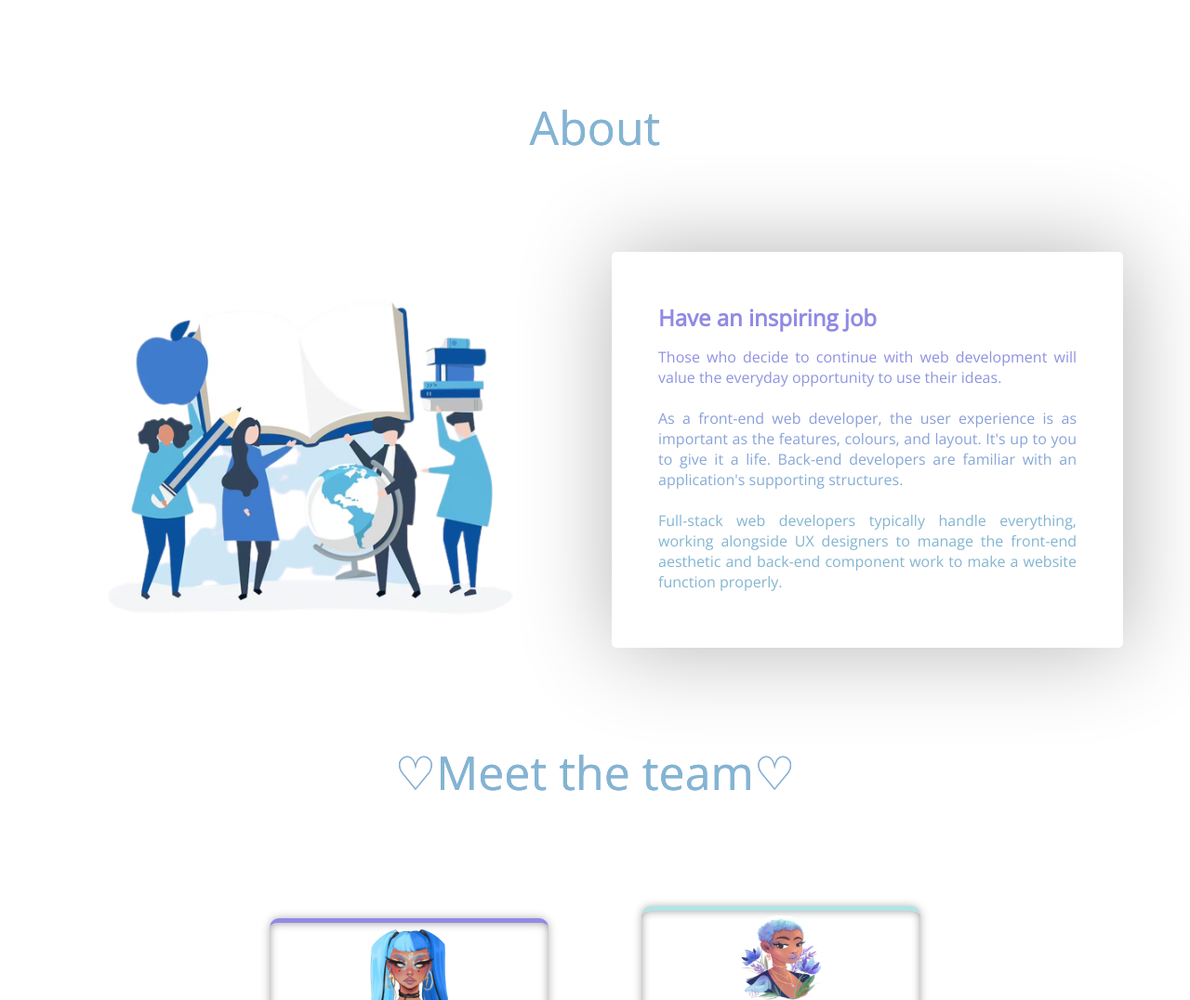
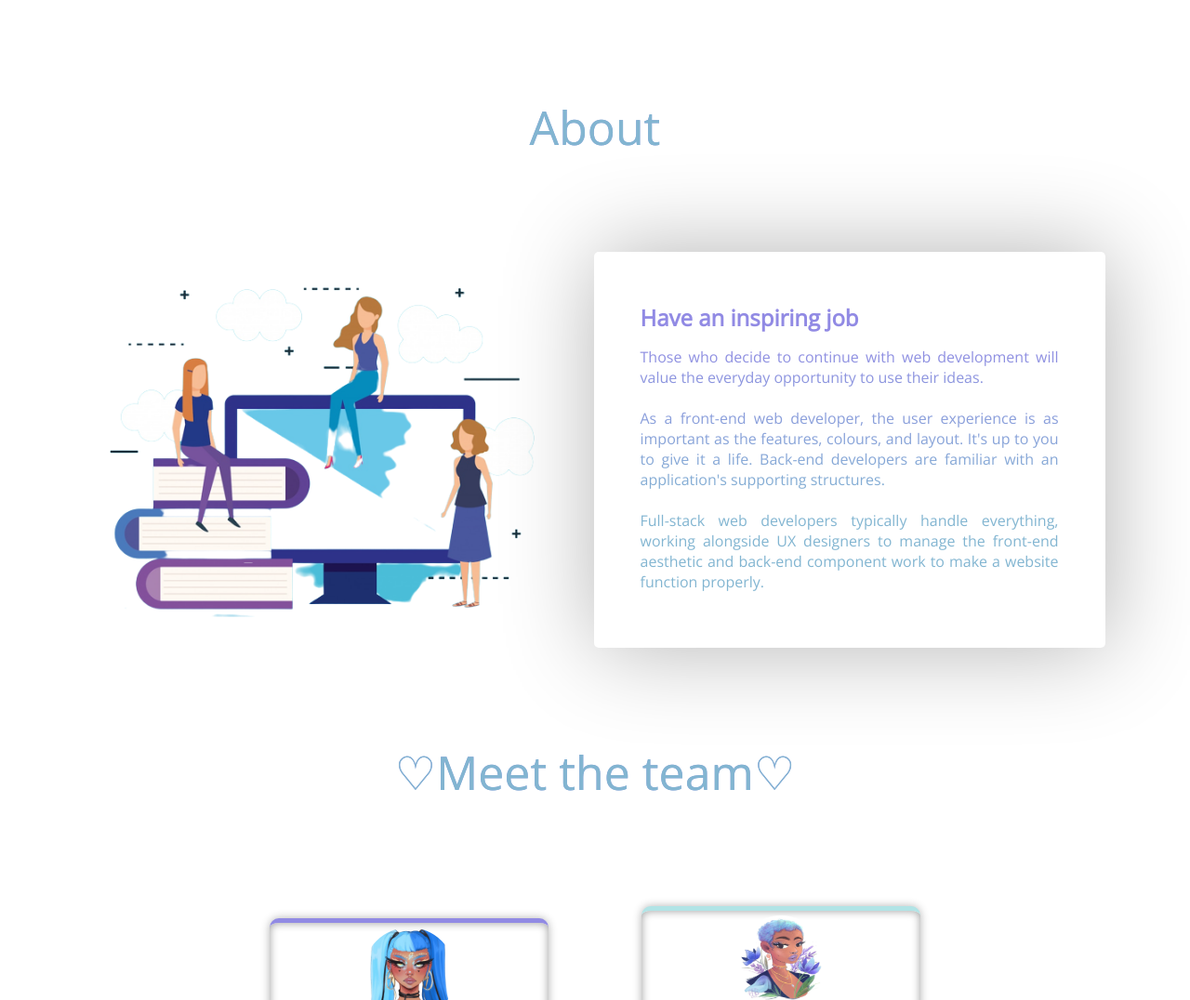
Before and after one commit to ProdgialCoder/Challenge, a plain HTML site: page index.html in a window 1280 px wide. Shown: the part 1247-2323 px from the top of the page at 93% size. Drawn offline with nearby package versions, Linux system fonts and the light colour scheme.

Commit message:
Small chsnges

```diff
--- a/index.html
+++ b/index.html
@@ -95,7 +95,7 @@
 		<center><p style="font-size: 50px; padding: 100px">About</p></center>
 		<div class="about-content">
 				<div class="side-image">
-					<img class="sideImage" src="images/people-with-education-related-icons_53876-66207-removebg-preview.png">
+					<img class="sideImage" src="images/mini-people-with-computer-books_24877-56145-removebg-preview.png">
 				</div>
 				<div class="side-text">
 					<h2>Have an inspiring job</h2>
```
Also changed, not shown: images/mini-people-with-computer-books_24877-56145-removebg-preview.png (added).
